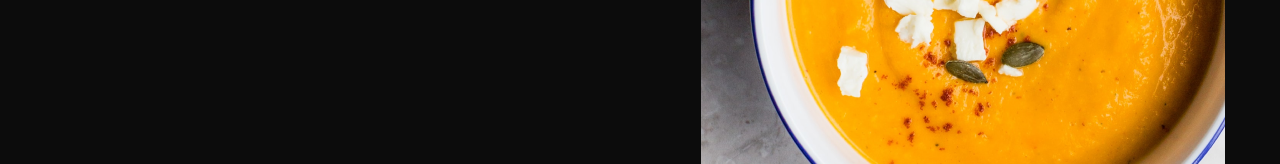
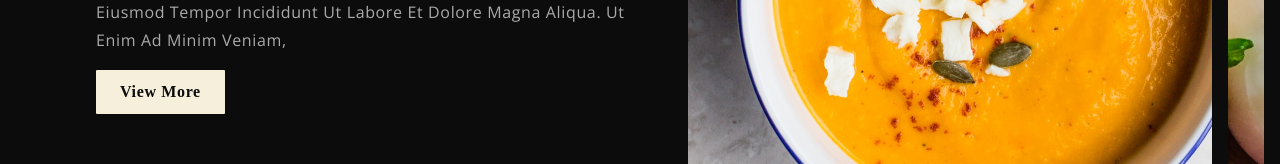
Before and after one commit to AnnaAn01/react-restaurant-website, a React (Create React App) app: page / in a window 1280 px wide. Shown: the part 6625-6789 px from the top of the page. Built offline with nearby package versions, Linux system fonts and the light colour scheme; the HTML template or start-up script is replaced by a standard one; a web font is replaced by a local one.

Commit message:
styling the Gallery section

```diff
--- a/src/container/Gallery/Gallery.css
+++ b/src/container/Gallery/Gallery.css
@@ -14,3 +14,32 @@
   min-width: 500px;
   padding-right: 2rem;
 }
+
+.app__gallery-content button {
+  margin-top: 1rem;
+}
+
+.app__gallery-images {
+  flex: 1;
+  display: flex;
+  flex-direction: row;
+  max-width: 50%;
+  position: relative;
+}
+
+.app__gallery-images_container {
+  display: flex;
+  flex-direction: row;
+  /* max-content sets the width to be the width of that specific content, eg. the image */
+  width: max-content;
+  /* this will allow us to scroll through the images */
+  overflow-x: scroll;
+  -ms-overflow-style: none;
+  /* we want to scroll but we don't want to see that scrol bar */
+  scrollbar-width: none;
+}
+
+/* to hide the scrollbar. We'll use left and right arrows to move the images instead*/
+.app__gallery-images_container::-webkit-scrollbar {
+  display: none;
+}
```
